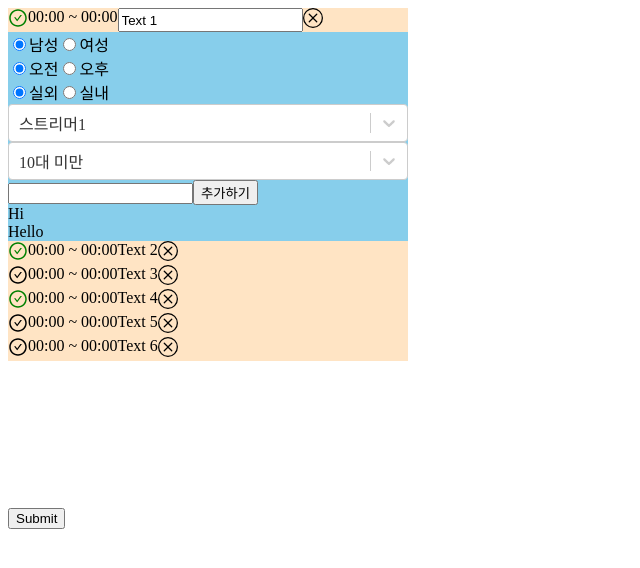
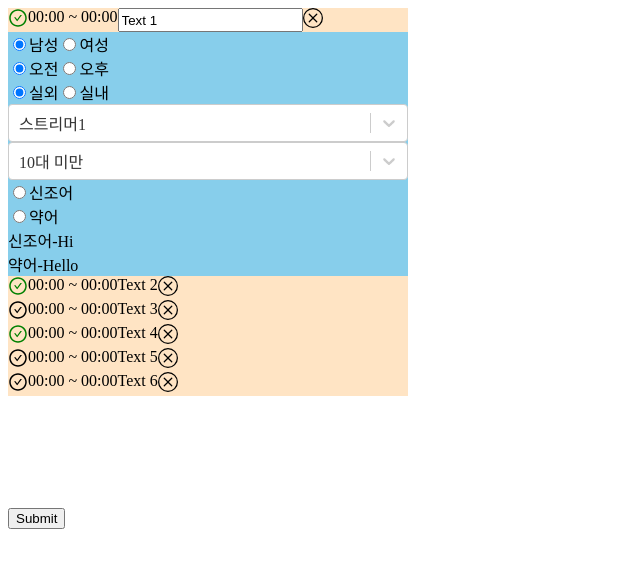
Before and after one commit to rmsoft-insu/nextboard, a Next.js app: page /proto in a window 1280 px wide. Both pictures are taken after a click on the element "Text 1". Shown: the top 568 px of the page, without its empty margins (0-640 px from the left). Built offline with nearby package versions, Linux system fonts and the light colour scheme.

Commit message:
단어 태그 기능 구현

```diff
--- a/components/proto/WordTagInput.tsx
+++ b/components/proto/WordTagInput.tsx
@@ -1,28 +1,98 @@
 import { useForm } from "react-hook-form";
-import { useState } from "react";
+import { useEffect, useState } from "react";
+import styled from "styled-components";
+
+const option = [
+  { value: "NEOLOGISM", label: "신조어" },
+  { value: "ABBERVIATION", label: "약어" },
+];
+
+const optionObj = {
+  NEOLOGISM: "신조어",
+  ABBERVIATION: "약어",
+};
 
 const WordTagInput = ({ name, value, ...rest }) => {
-  //console.log(rest);
   const [list, setList] = useState(value);
-  const { register, handleSubmit, reset } = useForm();
+  const {
+    register,
+    handleSubmit,
+    reset,
+    watch,
+    formState: { errors },
+    setError,
+  } = useForm();
 
   const handleWordTag = (data) => {
-    console.log(data);
-    const setData = {};
+    const checkDuplicate = value.some(
+      (el) => el.word.toLowerCase() === data.word.trim().toLowerCase()
+    );
+    if (checkDuplicate) {
+      setError("word", {
+        type: "custom",
+        message: "중복된 단어는 추가할 수 없습니다.",
+      });
+      return;
+    } else {
+      const setData = {
+        type: data.type,
+        word: data.word,
+        languageType: "KOREAN",
+      };
+      rest.onChange([...value, setData]);
+      reset();
+    }
   };
+
+  useEffect(() => {
+    setList(value);
+  }, [value]);
 
   return (
     <div>
       <form onSubmit={handleSubmit(handleWordTag)}>
-        <input type="text" {...register(`word`)} />
-        <button>추가하기</button>
+        {option.map((el) => (
+          <div key={el.value}>
+            <label>
+              <input
+                type="radio"
+                value={el.value}
+                {...register("type")}
+                name="type"
+              />
+              {el.label}
+            </label>
+          </div>
+        ))}
+        {watch("type") ? (
+          <div>
+            <input type="text" {...register(`word`)} />
+            <button>추가하기</button>
+            {errors?.word?.message && (
+              <ErrorMessage>중복된 단어는 추가할 수 없습니다.</ErrorMessage>
+            )}
+          </div>
+        ) : (
+          ""
+        )}
       </form>
 
       {list?.map((el) => (
-        <div key={el.word}>{el.word}</div>
+        <div key={el.word}>
+          <span>{optionObj[el.type]}</span>-<span>{el.word}</span>
+        </div>
       ))}
     </div>
   );
 };
 
 export default WordTagInput;
+
+const ErrorMessage = styled.div`
+  display: flex;
+  align-items: center;
+  min-height: 20px;
+  padding: 0px 15px;
+  color: #ff0000;
+  font-size: 12px;
+`;
```
Also changed, not shown: components/proto/Abbreviation.tsx (deleted).
